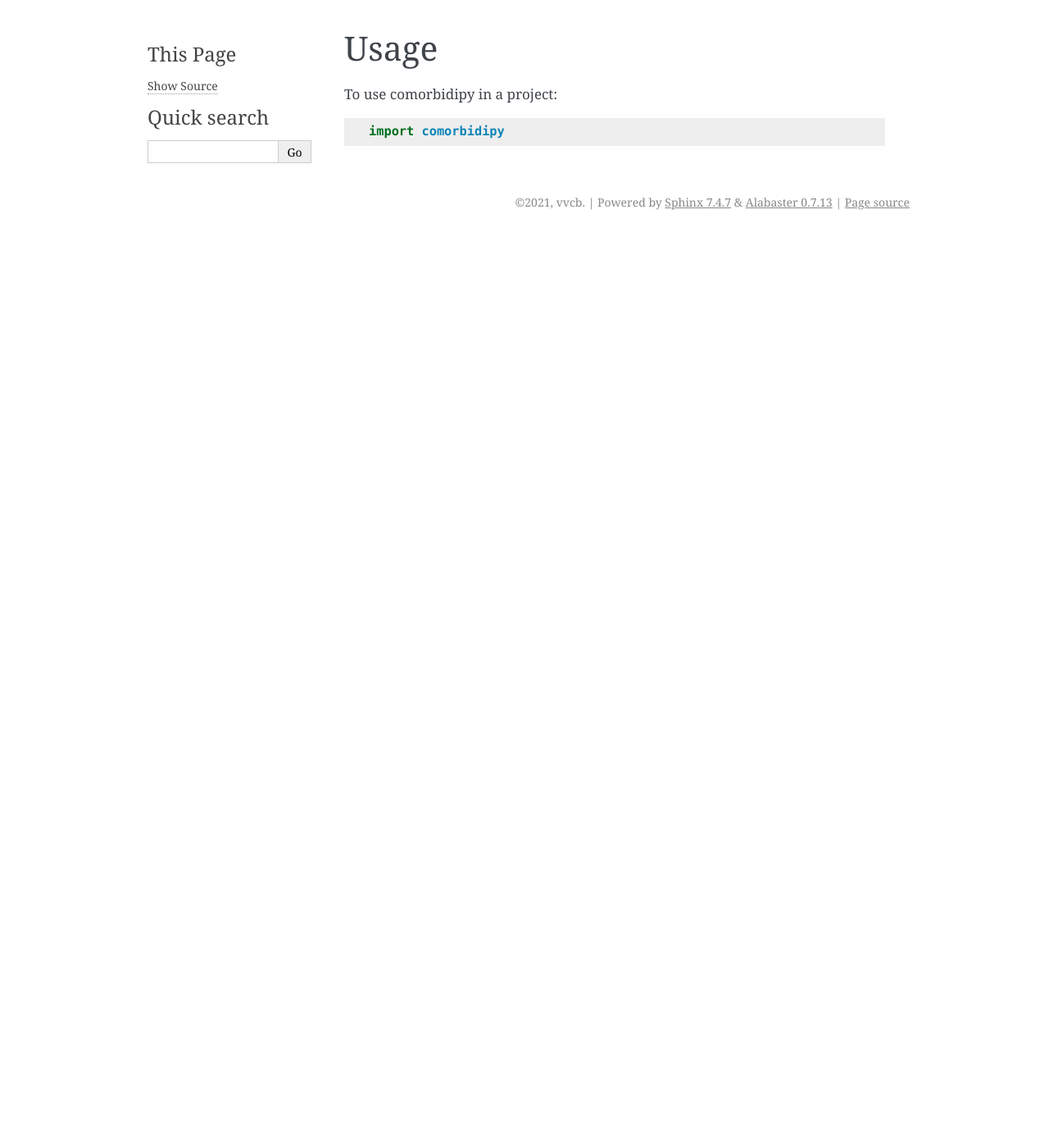
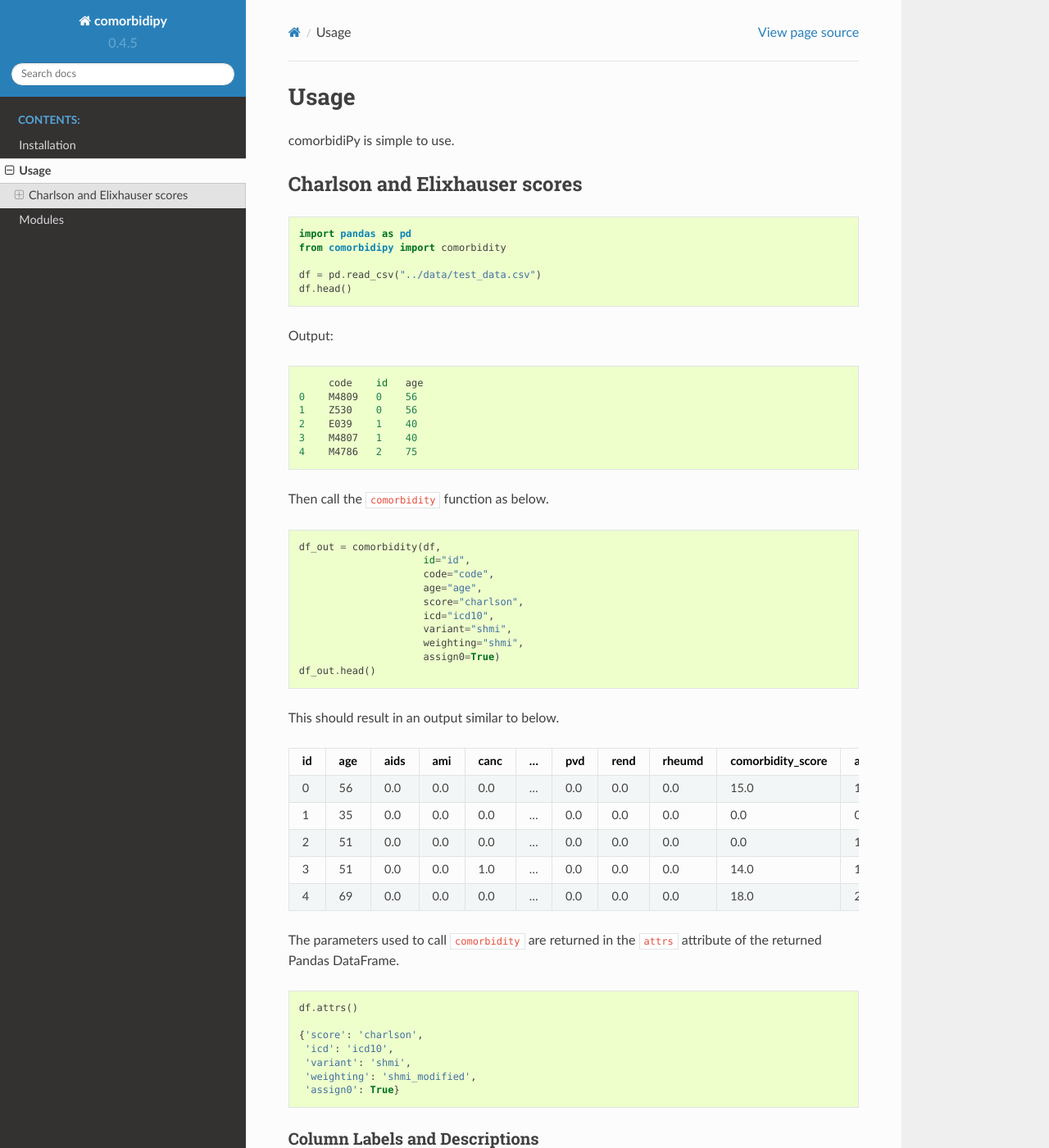
Before and after one commit to vvcb/comorbidipy, a Sphinx documentation site: the page built from docs/usage.md, in a window 1280 px wide and 1400 px high. Shown: the whole window at 82% size. Built offline with Sphinx 7.4.7 and the Read the Docs theme 2.0.0, drawn with Linux system fonts in a browser that asks for light colours; pages that are not in the unit, such as notebooks, are missing from menus; some of the changed text lies outside the part shown.

Commit message:
Update docs

````diff
--- a/docs/authors.rst
+++ /dev/null
@@ -1 +0,0 @@
-.. include:: ../AUTHORS.rst
--- a/docs/conf.py
+++ b/docs/conf.py
@@ -19,7 +19,8 @@
 #
 import os
 import sys
-sys.path.insert(0, os.path.abspath('..'))
+
+sys.path.insert(0, os.path.abspath(".."))
 
 import comorbidipy
 
@@ -31,23 +32,23 @@ import comorbidipy
 
 # Add any Sphinx extension module names here, as strings. They can be
 # extensions coming with Sphinx (named 'sphinx.ext.*') or your custom ones.
-extensions = ['sphinx.ext.autodoc', 'sphinx.ext.viewcode']
+extensions = ["myst_parser", "sphinx.ext.autodoc", "sphinx.ext.viewcode", "sphinx.ext.napoleon"]
 
 # Add any paths that contain templates here, relative to this directory.
-templates_path = ['_templates']
+templates_path = ["_templates"]
 
 # The suffix(es) of source filenames.
 # You can specify multiple suffix as a list of string:
 #
-# source_suffix = ['.rst', '.md']
-source_suffix = '.rst'
+source_suffix = [".rst", ".md"]
+# source_suffix = '.rst'
 
 # The master toctree document.
-master_doc = 'index'
+master_doc = "index"
 
 # General information about the project.
-project = 'comorbidipy'
-copyright = "2021, vvcb"
+project = "comorbidipy"
+copyright = "2021-2022, vvcb"
 author = "vvcb"
 
 # The version info for the project you're documenting, acts as replacement
@@ -69,10 +70,10 @@ language = None
 # List of patterns, relative to source directory, that match files and
 # directories to ignore when looking for source files.
 # This patterns also effect to html_static_path and html_extra_path
-exclude_patterns = ['_build', 'Thumbs.db', '.DS_Store']
+exclude_patterns = ["_build", "Thumbs.db", ".DS_Store"]
 
 # The name of the Pygments (syntax highlighting) style to use.
-pygments_style = 'sphinx'
+pygments_style = "sphinx"
 
 # If true, `todo` and `todoList` produce output, else they produce nothing.
 todo_include_todos = False
@@ -83,7 +84,7 @@ todo_include_todos = False
 # The theme to use for HTML and HTML Help pages.  See the documentation for
 # a list of builtin themes.
 #
-html_theme = 'alabaster'
+html_theme = "sphinx_rtd_theme"
 
 # Theme options are theme-specific and customize the look and feel of a
 # theme further.  For a list of options available for each theme, see the
@@ -94,13 +95,13 @@ html_theme = 'alabaster'
 # Add any paths that contain custom static files (such as style sheets) here,
 # relative to this directory. They are copied after the builtin static files,
 # so a file named "default.css" will overwrite the builtin "default.css".
-html_static_path = ['_static']
+html_static_path = ["_static"]
 
 
 # -- Options for HTMLHelp output ---------------------------------------
 
 # Output file base name for HTML help builder.
-htmlhelp_basename = 'comorbidipydoc'
+htmlhelp_basename = "comorbidipydoc"
 
 
 # -- Options for LaTeX output ------------------------------------------
@@ -109,15 +110,12 @@ latex_elements = {
     # The paper size ('letterpaper' or 'a4paper').
     #
     # 'papersize': 'letterpaper',
-
     # The font size ('10pt', '11pt' or '12pt').
     #
     # 'pointsize': '10pt',
-
     # Additional stuff for the LaTeX preamble.
     #
     # 'preamble': '',
-
     # Latex figure (float) alignment
     #
     # 'figure_align': 'htbp',
@@ -127,9 +125,7 @@ latex_elements = {
 # (source start file, target name, title, author, documentclass
 # [howto, manual, or own class]).
 latex_documents = [
-    (master_doc, 'comorbidipy.tex',
-     'comorbidipy Documentation',
-     'vvcb', 'manual'),
+    (master_doc, "comorbidipy.tex", "comorbidipy Documentation", "vvcb", "manual"),
 ]
 
 
@@ -137,11 +133,7 @@ latex_documents = [
 
 # One entry per manual page. List of tuples
 # (source start file, name, description, authors, manual section).
-man_pages = [
-    (master_doc, 'comorbidipy',
-     'comorbidipy Documentation',
-     [author], 1)
-]
+man_pages = [(master_doc, "comorbidipy", "comorbidipy Documentation", [author], 1)]
 
 
 # -- Options for Texinfo output ----------------------------------------
@@ -150,10 +142,17 @@ man_pages = [
 # (source start file, target name, title, author,
 #  dir menu entry, description, category)
 texinfo_documents = [
-    (master_doc, 'comorbidipy',
-     'comorbidipy Documentation',
-     author,
-     'comorbidipy',
-     'One line description of project.',
-     'Miscellaneous'),
+    (
+        master_doc,
+        "comorbidipy",
+        "comorbidipy Documentation",
+        author,
+        "comorbidipy",
+        "One line description of project.",
+        "Miscellaneous",
+    ),
 ]
+
+myst_enable_extensions = ["deflist", "linkify"]
+myst_gfm_only = True
+myst_commonmark_only = False
--- a/docs/contributing.rst
+++ /dev/null
@@ -1 +0,0 @@
-.. include:: ../CONTRIBUTING.rst
--- a/docs/history.rst
+++ /dev/null
@@ -1 +0,0 @@
-.. include:: ../HISTORY.rst
--- a/docs/index.rst
+++ b/docs/index.rst
@@ -1,5 +1,5 @@
 Welcome to comorbidipy's documentation!
-======================================
+=======================================
 
 .. toctree::
    :maxdepth: 2
@@ -13,6 +13,7 @@ Welcome to comorbidipy's documentation!
    authors
    history
 
+
 Indices and tables
 ==================
 * :ref:`genindex`
--- /dev/null
+++ b/docs/modules.rst
@@ -0,0 +1,5 @@
+Modules
+=======
+
+.. automodule:: comorbidipy.calculator
+   :members:
--- a/docs/readme.rst
+++ /dev/null
@@ -1 +0,0 @@
-.. include:: ../README.rst
--- /dev/null
+++ b/docs/usage.md
@@ -0,0 +1,125 @@
+# Usage
+
+comorbidiPy is simple to use.
+
+## Charlson and Elixhauser scores
+
+```python
+import pandas as pd
+from comorbidipy import comorbidity
+
+df = pd.read_csv("../data/test_data.csv")
+df.head()
+```
+
+Output:
+
+```python
+     code    id   age
+0    M4809   0    56
+1    Z530    0    56
+2    E039    1    40
+3    M4807   1    40
+4    M4786   2    75
+```
+
+Then call the `comorbidity` function as below.
+
+```python
+df_out = comorbidity(df,
+                     id="id",
+                     code="code",
+                     age="age",
+                     score="charlson",
+                     icd="icd10",
+                     variant="shmi",
+                     weighting="shmi",
+                     assign0=True)
+df_out.head()
+```
+
+This should result in an output similar to below.
+
+|  id |  age |  aids |  ami  |  canc |  ...  |  pvd  |  rend |rheumd |  comorbidity_score  |  age_adj_comorbidity_score|
+|----:|-----:|------:|------:|------:|:-----:|------:|------:|------:|--------------------:|--------------------------:|
+|  0  |  56  |  0.0  |  0.0  |  0.0  |  ...  |  0.0  |  0.0  |  0.0  |  15.0               |  16.0                     |
+|  1  |  35  |  0.0  |  0.0  |  0.0  |  ...  |  0.0  |  0.0  |  0.0  |  0.0                |  0.0                      |
+|  2  |  51  |  0.0  |  0.0  |  0.0  |  ...  |  0.0  |  0.0  |  0.0  |  0.0                |  1.0                      |
+|  3  |  51  |  0.0  |  0.0  |  1.0  |  ...  |  0.0  |  0.0  |  0.0  |  14.0               |  15.0                     |
+|  4  |  69  |  0.0  |  0.0  |  0.0  |  ...  |  0.0  |  0.0  |  0.0  |  18.0               |  20.0                     |
+
+The parameters used to call `comorbidity` are returned in the `attrs` attribute of the returned Pandas DataFrame.
+
+```python
+df.attrs()
+
+{'score': 'charlson',
+ 'icd': 'icd10',
+ 'variant': 'shmi',
+ 'weighting': 'shmi_modified',
+ 'assign0': True}
+```
+
+### Column Labels and Descriptions
+
+The descriptions for the column names in the returned data frame can be obtained easily.
+
+```python
+from comorbidipy import get_colnames
+
+get_colnames('charlson')
+
+# returns the following
+{'aids': 'AIDS or HIV',
+ 'ami': 'acute myocardial infarction',
+ 'canc': 'cancer any malignancy',
+ 'cevd': 'cerebrovascular disease',
+ 'chf': 'congestive heart failure',
+ 'copd': 'chronic obstructive pulmonary disease',
+ 'dementia': 'dementia',
+ 'diab': 'diabetes without complications',
+ 'diabwc': 'diabetes with complications',
+ 'hp': 'hemiplegia or paraplegia',
+ 'metacanc': 'metastatic solid tumour',
+ 'mld': 'mild liver disease',
+ 'msld': 'moderate or severe liver disease',
+ 'pud': 'peptic ulcer disease',
+ 'pvd': 'peripheral vascular disease',
+ 'rend': 'renal disease',
+ 'rheumd': 'rheumatoid disease'}
+
+ get_colnames('elixhauser')
+
+ # returns the following
+ {'aids': ' AIDS/HIV',
+ 'alcohol': ' alcohol abuse',
+ 'blane': ' blood loss anaemia',
+ 'carit': ' cardiac arrhythmias',
+ 'chf': ' congestive heart failure',
+ 'coag': ' coagulopathy',
+ 'cpd': ' chronic pulmonary disease',
+ 'dane': ' deficiency anaemia',
+ 'depre': ' depression',
+ 'diabc': ' diabetes complicated',
+ 'diabunc': ' diabetes uncomplicated',
+ 'drug': ' drug abuse',
+ 'fed': ' fluid and electrolyte disorders',
+ 'hypc': ' hypertension complicated',
+ 'hypothy': ' hypothyroidism',
+ 'hypunc': ' hypertension uncomplicated',
+ 'ld': ' liver disease',
+ 'lymph': ' lymphoma',
+ 'metacanc': ' metastatic cancer',
+ 'obes': ' obesity',
+ 'ond': ' other neurological disorders',
+ 'para': ' paralysis',
+ 'pcd': ' pulmonary circulation disorders',
+ 'psycho': ' psychoses',
+ 'pud': ' peptic ulcer disease excluding bleeding',
+ 'pvd': ' peripheral vascular disorders',
+ 'rf': ' renal failure',
+ 'rheumd': ' rheumatoid arthritis/collaged vascular disease',
+ 'solidtum': ' solid tumour without metastasis',
+ 'valv': ' valvular disease',
+ 'wloss': ' weight loss'}
+```
--- a/docs/usage.rst
+++ /dev/null
@@ -1,7 +0,0 @@
-=====
-Usage
-=====
-
-To use comorbidipy in a project::
-
-    import comorbidipy
````
Also changed, not shown: HISTORY.md (+1 -1 lines), README.md (+14 -7 lines), docs/authors.md (added, +2 -0 lines), docs/contributing.md (added, +2 -0 lines), docs/history.md (added, +2 -0 lines), docs/readme.md (added, +2 -0 lines), 1 other file.
